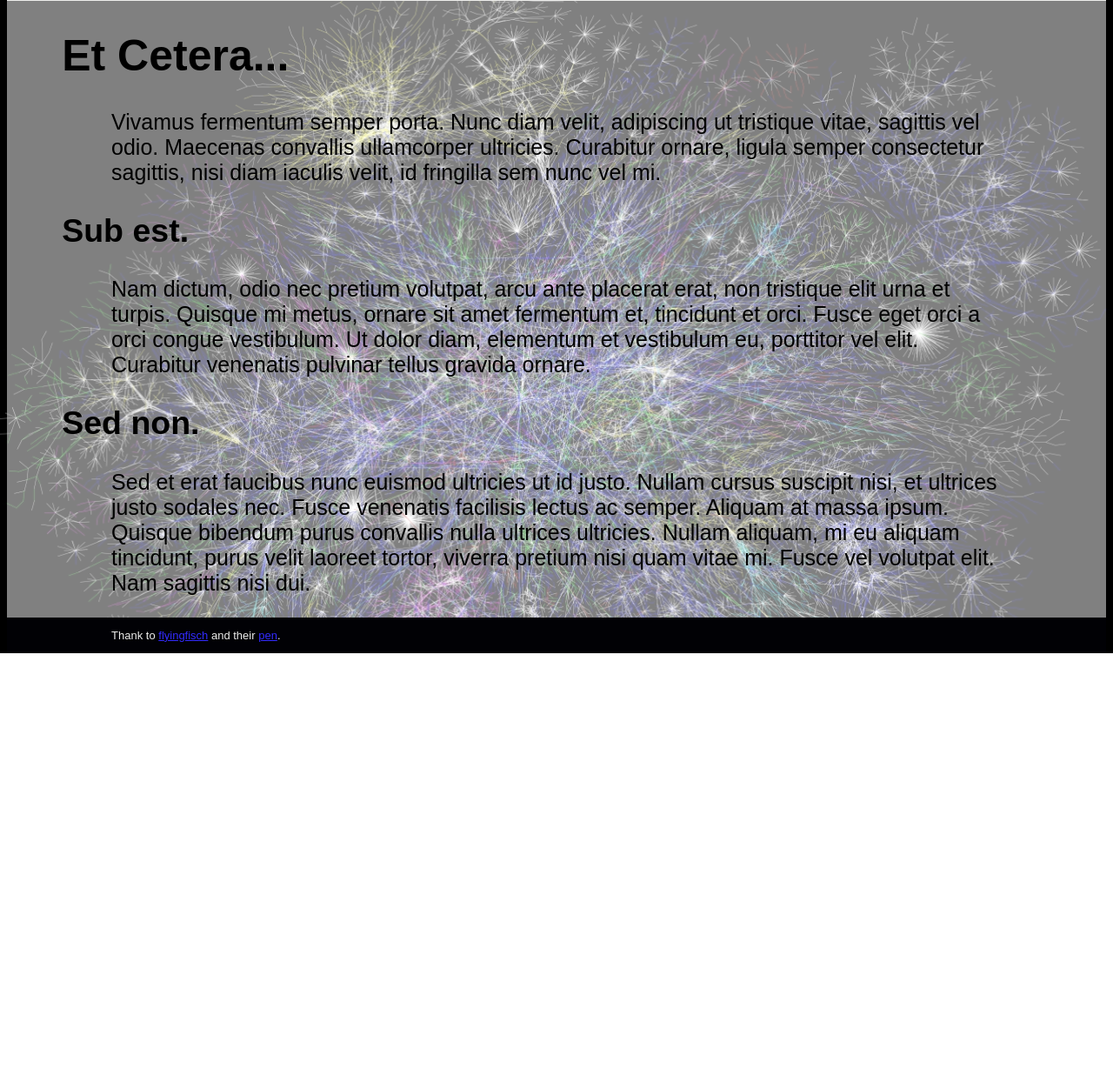
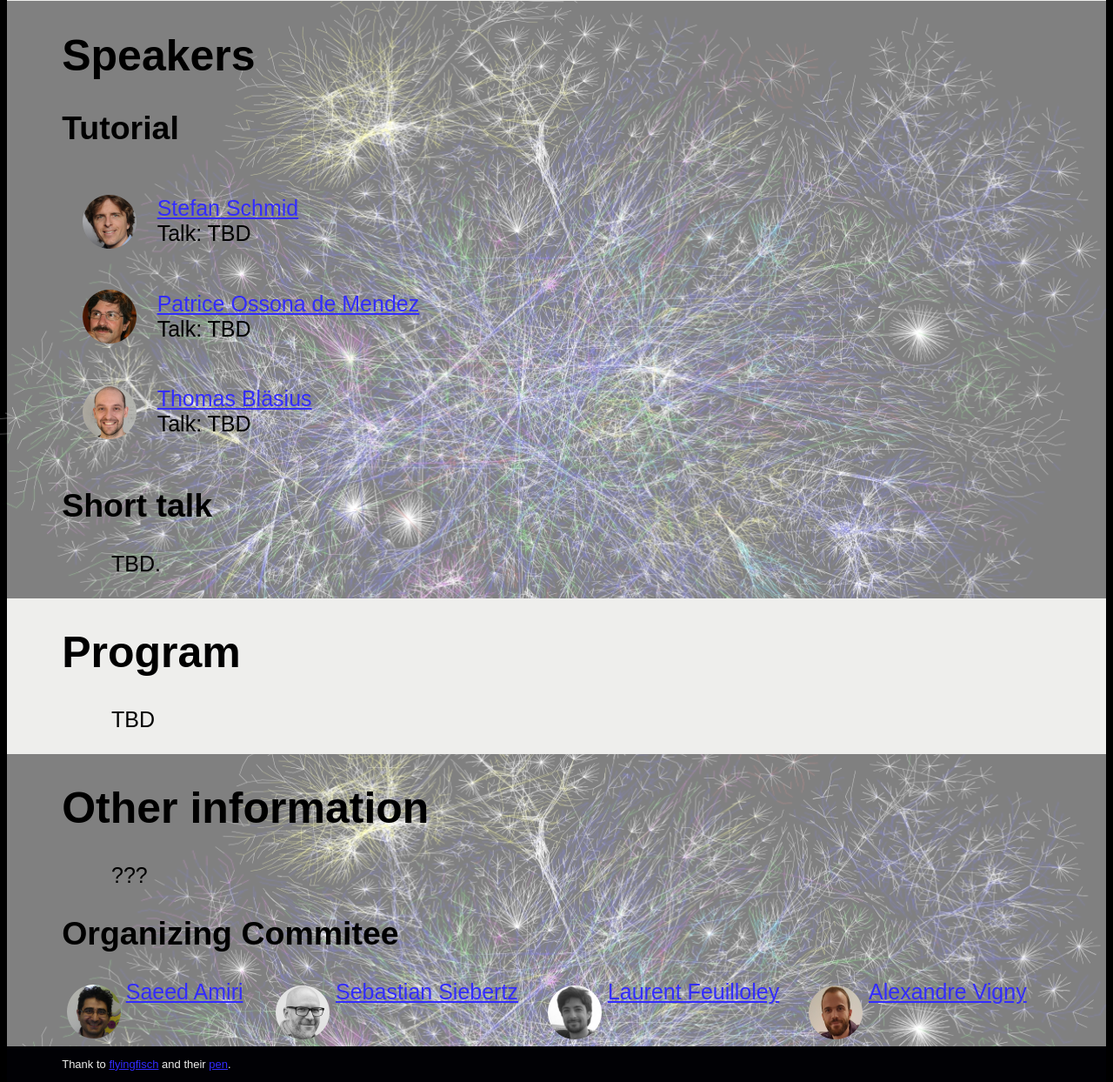
Before and after one commit to PODC-DARE/PODC-DARE.github.io, a plain HTML site: page index.html in a window 1280 px wide. Shown: the part 847-2091 px from the top of the page at 87% size. Before the commit the page ends 1598 px from the top, so only its background shows below. Drawn offline with Linux system fonts and the light colour scheme; a web font is replaced by a local one.

Commit message:
speaker & us

```diff
--- a/index.html
+++ b/index.html
@@ -33,15 +33,52 @@
   </div>
 
   <div class="semitrans">
-    <h1>Et Cetera...</h1>
-    <p>Vivamus fermentum semper porta. Nunc diam velit, adipiscing ut tristique vitae, sagittis vel odio. Maecenas convallis ullamcorper ultricies. Curabitur ornare, ligula semper consectetur sagittis, nisi diam iaculis velit, id fringilla sem nunc vel mi.</p>
-    <h2>Sub est.</h2>
-    <p>Nam dictum, odio nec pretium volutpat, arcu ante placerat erat, non tristique elit urna et turpis. Quisque mi metus, ornare sit amet fermentum et, tincidunt et orci. Fusce eget orci a orci congue vestibulum. Ut dolor diam, elementum et vestibulum eu, porttitor vel elit. Curabitur venenatis pulvinar tellus gravida ornare.</p>
-    <h2>Sed non.</h2>
-    <p>Sed et erat faucibus nunc euismod ultricies ut id justo. Nullam cursus suscipit nisi, et ultrices justo sodales nec. Fusce venenatis facilisis lectus ac semper. Aliquam at massa ipsum. Quisque bibendum purus convallis nulla ultrices ultricies. Nullam aliquam, mi eu aliquam tincidunt, purus velit laoreet tortor, viverra pretium nisi quam vitae mi. Fusce vel volutpat elit. Nam sagittis nisi dui.</p>
+    <h1>Speakers</h1>
+    <h2>Tutorial</h2>
+    <div><img class="floatleft" src="Speakers/stefan-schmid-3.png" style="width: 5vw;"/>
+      <p><a href="https://www.univie.ac.at/ct/stefan/">Stefan Schmid</a><br> Talk: TBD</p>
+    </div>
+
+    <div><img class="floatleft" src="Speakers/pom-2.png" style="width: 5vw;"/>
+      <p><a href="http://madezhi.free.fr/">Patrice Ossona de Mendez</a><br> Talk: TBD</p>
+    </div>
+
+    <div><img class="floatleft" src="Speakers/thomas-2.png" style="width: 5vw;"/>
+      <p><a href="https://scale.iti.kit.edu/people/thomasblaesius">Thomas Bläsius</a><br> Talk: TBD</p>
+    </div>
+
+
+    <h2>Short talk</h2>
+    <p>TBD.</p>
+  </div>
+  <div class="white text">
+    <h1>Program</h2>
+    <p>TBD</p>
   </div>
 
-  <div class="dark thank">
+  <div class="semitrans">
+    <h1>Other information</h2>
+    <p>???</p>
+    <h2>Organizing Commitee</h2>
+
+
+  <div class="grid-container">
+    <div grid-item>   <img class="floatleft" src="Speakers/us/token_1.png" style="width: 5vw;"/>
+      <a href="https://sites.google.com/view/saeedamiri/home">Saeed Amiri</a>
+    </div>
+    <div grid-item><img class="floatleft" src="Speakers/us/token_2.png" style="width: 5vw;"/>
+      <a href="https://www.uni-bremen.de/en/theorie/team/profiles/prof-dr-sebastian-siebertz">Sebastian Siebertz</a>
+    </div>
+    <div grid-item><img class="floatleft" src="Speakers/us/token_3.png" style="width: 5vw;"/>
+      <a href="https://perso.liris.cnrs.fr/lfeuilloley/">Laurent Feuilloley</a>
+    </div>
+    <div grid-item><img class="floatleft" src="Speakers/us/token_4.png" style="width: 5vw;"/>
+      <a href="https://alexandre-vigny.github.io/">Alexandre Vigny</a>
+    </div>
+  </div>
+
+  </div>
+  <div class="dark thank nopadding">
     <p>Thank to <a href="https://codepen.io/flyingfisch">flyingfisch</a> and their <a href="https://codepen.io/flyingfisch/pen/qDfaG">pen</a>.
   </div>
 </body>
--- a/style.css
+++ b/style.css
@@ -30,7 +30,22 @@ p {
 }
 
 img {
-  box-shadow: 0px 0px 4px #000;
+  /* box-shadow: 0px 0px 4px #000; */
+}
+
+img2 {
+  border-radius: 50%;
+}
+
+
+.grid-container {
+  display: grid;
+  grid-template-columns: auto auto auto auto;
+
+}
+.grid-item {
+  padding: 20px;
+  text-align: center;
 }
 
 #header {
@@ -93,7 +108,7 @@ img {
 .dark {
   color: #eeeeec;
   background: #010105;
-  padding: 0 5%;
+  /*padding: 0 5%;*/
 }
 
 .thank {
@@ -104,6 +119,9 @@ img {
   padding: 0;
 }
 
+.float {
+  margin: 2%;
+}
 .floatleft {
   float: left;
   margin: 2%;
```
Also changed, not shown: Speakers/us/alex.jpg (added), Speakers/us/laurent.png (added), Speakers/us/saeed.jpg (added), Speakers/us/sebi.webp (added), Speakers/us/token_1.png (added), Speakers/us/token_2.png (added), Speakers/us/token_3.png (added), Speakers/us/token_4.png (added).
